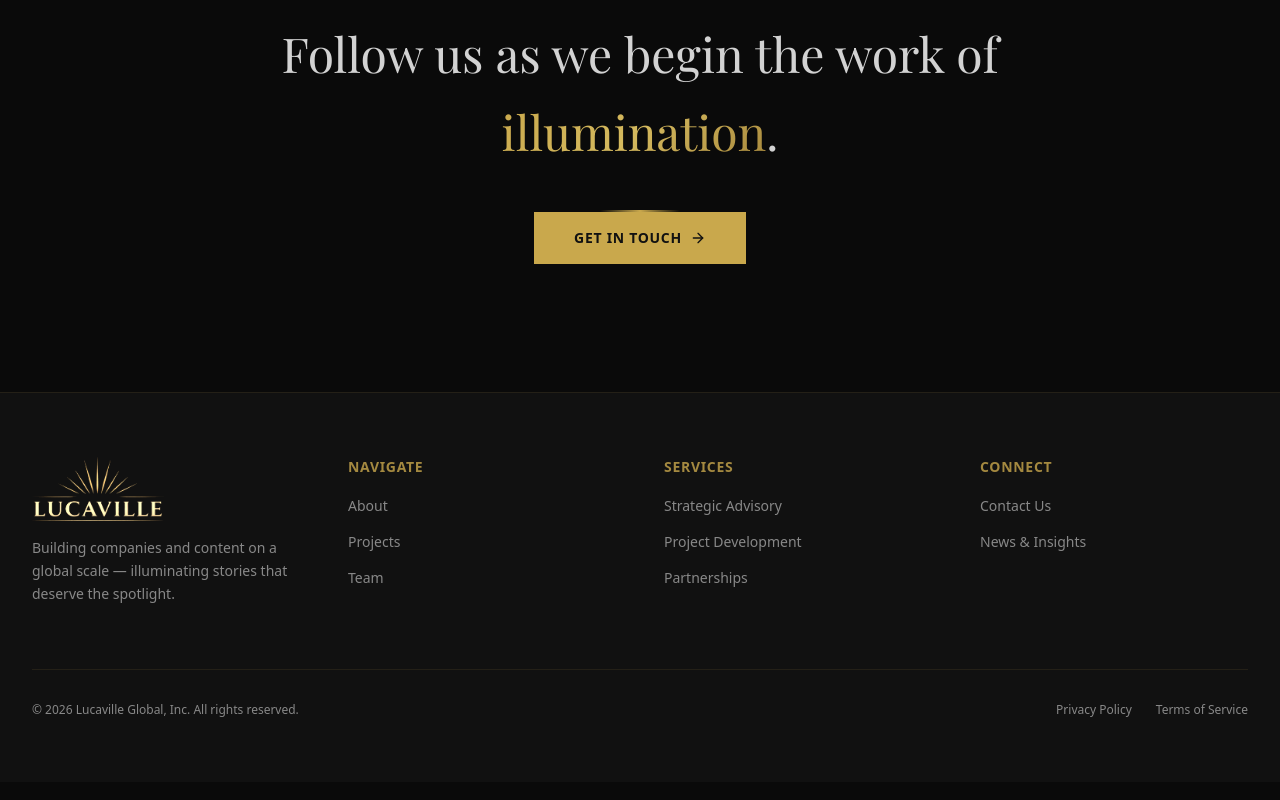
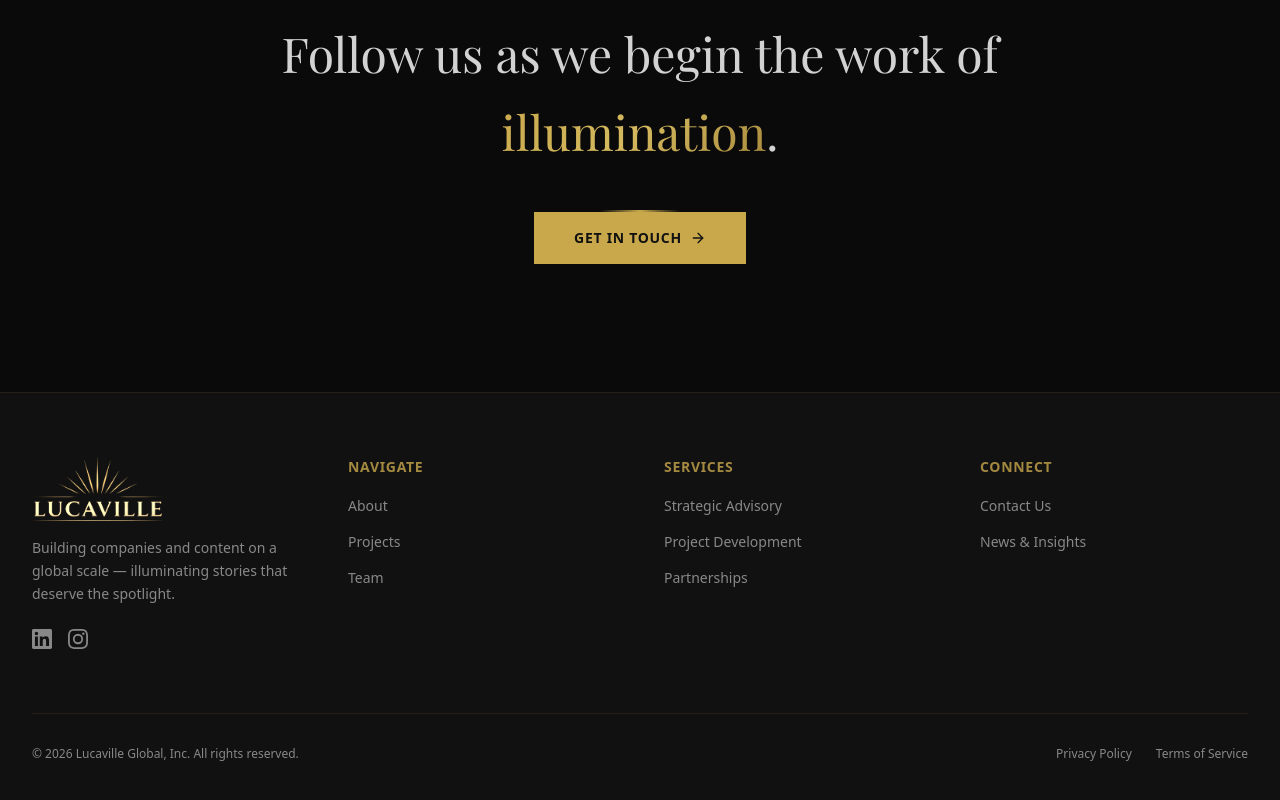
Before and after one commit to ddavoli2/lucaville-global, a Next.js app: page /about in a window 1280 px wide. Shown: the part 3467-4267 px from the top of the page. Built offline with nearby package versions, Linux system fonts and the light colour scheme; a web font is replaced by a local one.

Commit message:
Add LinkedIn and Instagram icons to footer

```diff
--- a/src/components/Footer.tsx
+++ b/src/components/Footer.tsx
@@ -42,10 +42,35 @@
               className="h-16 w-auto object-contain brightness-125 mb-4"
               unoptimized
             />
-            <p className="text-muted text-sm leading-relaxed">
+            <p className="text-muted text-sm leading-relaxed mb-6">
               Building companies and content on a global scale — illuminating
               stories that deserve the spotlight.
             </p>
+            {/* Social Icons */}
+            <div className="flex gap-4">
+              <a
+                href="https://www.linkedin.com/company/lucaville-global/"
+                target="_blank"
+                rel="noopener noreferrer"
+                className="text-muted hover:text-gold transition-colors duration-300"
+                aria-label="LinkedIn"
+              >
+                <svg className="w-5 h-5" fill="currentColor" viewBox="0 0 24 24">
+                  <path d="M20.447 20.452h-3.554v-5.569c0-1.328-.027-3.037-1.852-3.037-1.853 0-2.136 1.445-2.136 2.939v5.667H9.351V9h3.414v1.561h.046c.477-.9 1.637-1.85 3.37-1.85 3.601 0 4.267 2.37 4.267 5.455v6.286zM5.337 7.433c-1.144 0-2.063-.926-2.063-2.065 0-1.138.92-2.063 2.063-2.063 1.14 0 2.064.925 2.064 2.063 0 1.139-.925 2.065-2.064 2.065zm1.782 13.019H3.555V9h3.564v11.452zM22.225 0H1.771C.792 0 0 .774 0 1.729v20.542C0 23.227.792 24 1.771 24h20.451C23.2 24 24 23.227 24 22.271V1.729C24 .774 23.2 0 22.222 0h.003z" />
+                </svg>
+              </a>
+              <a
+                href="https://www.instagram.com/lucavilleglobal"
+                target="_blank"
+                rel="noopener noreferrer"
+                className="text-muted hover:text-gold transition-colors duration-300"
+                aria-label="Instagram"
+              >
+                <svg className="w-5 h-5" fill="currentColor" viewBox="0 0 24 24">
+                  <path d="M12 2.163c3.204 0 3.584.012 4.85.07 3.252.148 4.771 1.691 4.919 4.919.058 1.265.069 1.645.069 4.849 0 3.205-.012 3.584-.069 4.849-.149 3.225-1.664 4.771-4.919 4.919-1.266.058-1.644.07-4.85.07-3.204 0-3.584-.012-4.849-.07-3.26-.149-4.771-1.699-4.919-4.92-.058-1.265-.07-1.644-.07-4.849 0-3.204.013-3.583.07-4.849.149-3.227 1.664-4.771 4.919-4.919 1.266-.057 1.645-.069 4.849-.069zM12 0C8.741 0 8.333.014 7.053.072 2.695.272.273 2.69.073 7.052.014 8.333 0 8.741 0 12c0 3.259.014 3.668.072 4.948.2 4.358 2.618 6.78 6.98 6.98C8.333 23.986 8.741 24 12 24c3.259 0 3.668-.014 4.948-.072 4.354-.2 6.782-2.618 6.979-6.98.059-1.28.073-1.689.073-4.948 0-3.259-.014-3.667-.072-4.947-.196-4.354-2.617-6.78-6.979-6.98C15.668.014 15.259 0 12 0zm0 5.838a6.162 6.162 0 100 12.324 6.162 6.162 0 000-12.324zM12 16a4 4 0 110-8 4 4 0 010 8zm6.406-11.845a1.44 1.44 0 100 2.881 1.44 1.44 0 000-2.881z" />
+                </svg>
+              </a>
+            </div>
           </div>
 
           {/* Link Columns */}
```
